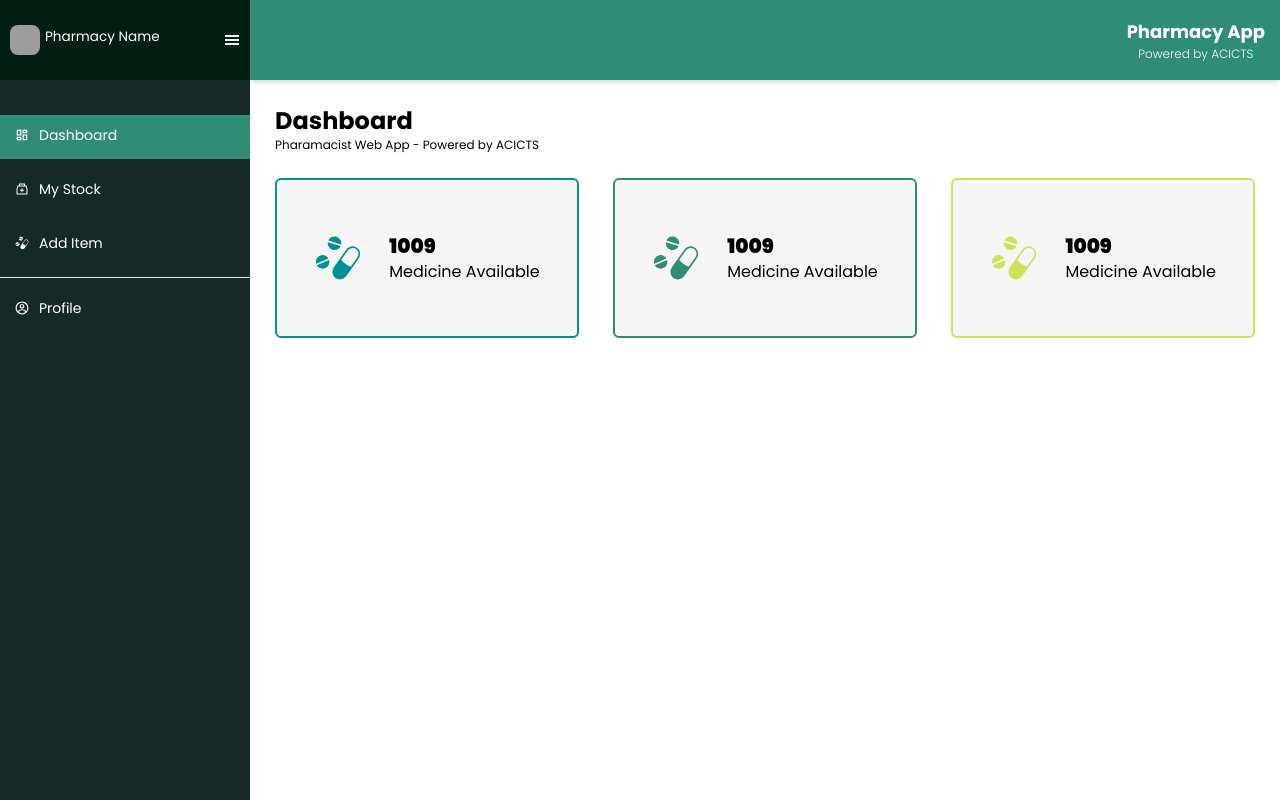
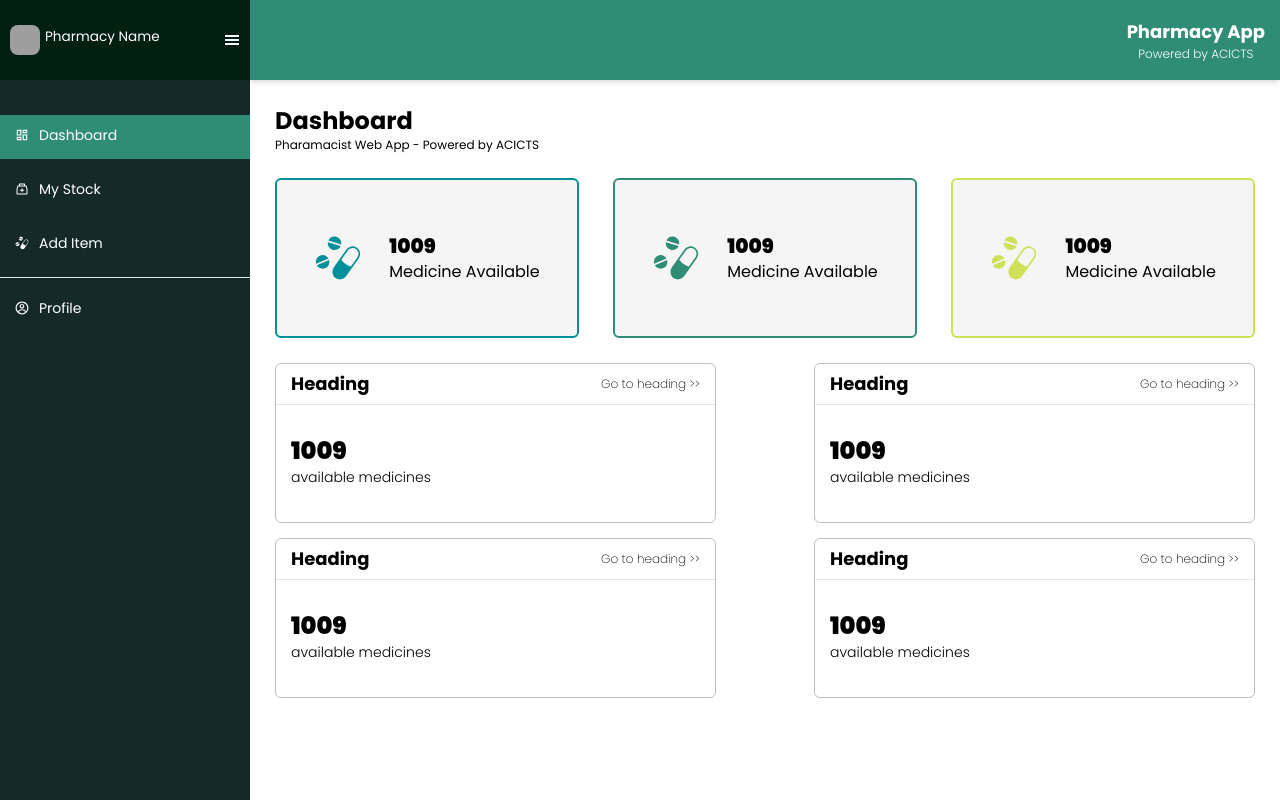
Before and after one commit to acicts/Medica-Pharmacist, a React (Create React App) app: page /dashboard in a window 1280 px wide. Built offline with nearby package versions, Linux system fonts and the light colour scheme; grey boxes are pictures that could not be loaded.

Commit message:
Finish dashboard

```diff
--- a/src/Pages/Dashboard.tsx
+++ b/src/Pages/Dashboard.tsx
@@ -20,6 +20,32 @@ const Card = (props: {
 				<p className='text-center lg:text-left text-xs md:text-base'>
 					{props.subTitle}
 				</p>
+			</div>
+		</div>
+	);
+};
+
+const SecondaryCard = (props: {
+	heading: string;
+	subheading: string;
+	href: string;
+	mainBody: string;
+	secondaryBody: string;
+}) => {
+	return (
+		<div className='bg-[#FFFFFF] my-[15px] first:mt-0 last:mb-0 md:mt-0 md:last:mb-[15px] rounded-md w-full sm:w-[45%] h-[20vh] border-solid border-[1px] border-[#BEBEBE]'>
+			<div className='flex items-center justify-between h-[5vh] px-[15px]'>
+				<h1 className='text-lg font-bold'>{props.heading}</h1>
+				<p className='text-xs font-extralight'>
+					{props.subheading} {`>>`}
+				</p>
+			</div>
+			<hr color='#BEBEBE' />
+			<div className='h-[14vh] flex items-center justify-between px-[15px]'>
+				<div>
+					<h1 className='text-2xl font-black'>{props.mainBody}</h1>
+					<p className='text-sm font-light'>{props.secondaryBody}</p>
+				</div>
 			</div>
 		</div>
 	);
@@ -57,6 +83,36 @@ const Dashboard = () => {
 					iconClass='text-[#CEE157]'
 				/>
 			</section>
+			<section className='flex flex-wrap items-center justify-between mt-[15px] lg:mt-[25px]'>
+				<SecondaryCard
+					heading='Heading'
+					subheading='Go to heading'
+					href='/heading'
+					mainBody='1009'
+					secondaryBody='available medicines'
+				/>
+				<SecondaryCard
+					heading='Heading'
+					subheading='Go to heading'
+					href='/heading'
+					mainBody='1009'
+					secondaryBody='available medicines'
+				/>
+				<SecondaryCard
+					heading='Heading'
+					subheading='Go to heading'
+					href='/heading'
+					mainBody='1009'
+					secondaryBody='available medicines'
+				/>
+				<SecondaryCard
+					heading='Heading'
+					subheading='Go to heading'
+					href='/heading'
+					mainBody='1009'
+					secondaryBody='available medicines'
+				/>
+			</section>
 		</div>
 	);
 };
```
